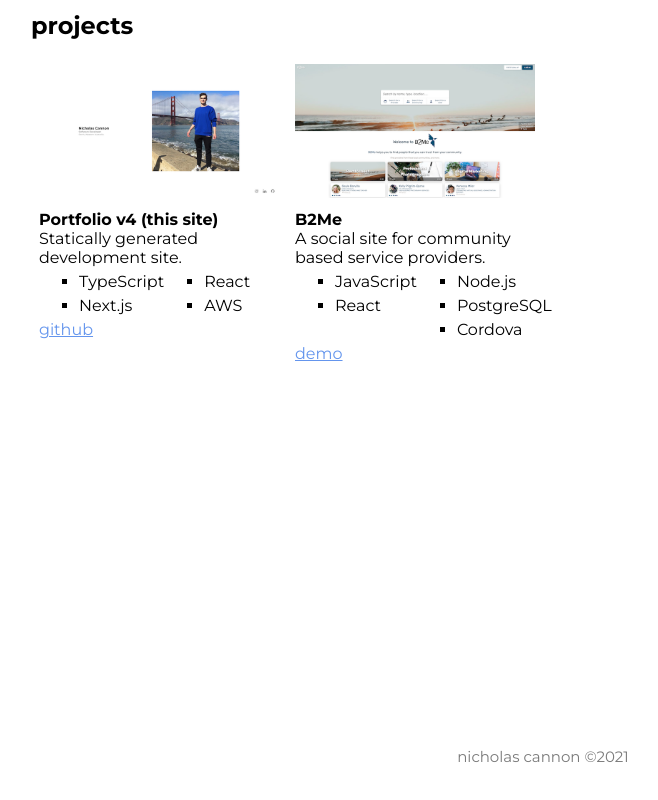
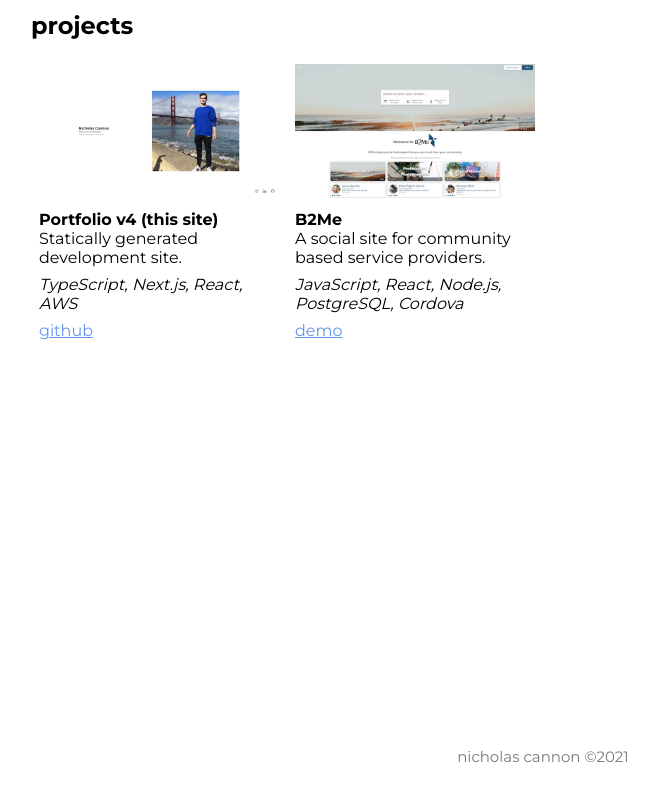
Before and after one commit to nicholascannon1/portfolio-v4, a Next.js app in the folder client/: page / in a window 1280 px wide. Shown: the part 2559-3359 px from the top of the page, without its empty margins (97-755 px from the left). Built offline with nearby package versions, Linux system fonts and the light colour scheme.

Commit message:
remove projects tech list

```diff
--- a/client/components/Project.tsx
+++ b/client/components/Project.tsx
@@ -14,25 +14,17 @@ interface Props {
 const Project = (props: Props) => {
   const { name, image, description, technologies, github, demoLink } = props;
   const hasLinks = github || demoLink;
+  const techList = technologies.length && technologies.slice(1).reduce((text, tech) => `${text}, ${tech}`, technologies[0]);
 
   return (
     <div className={styles.project}>
       <img src={image} alt={name} />
+
       <h4>{name}</h4>
+
       <p>{description}</p>
-      <div className={styles.techList}>
-        <ul>
-          {technologies.slice(0, technologies.length / 2).map((tech) => (
-            <li key={tech}>{tech}</li>
-          ))}
-        </ul>
 
-        <ul>
-          {technologies.slice(technologies.length / 2).map((tech) => (
-            <li key={tech}>{tech}</li>
-          ))}
-        </ul>
-      </div>
+      <p className={styles.techList}>{techList}</p>
 
       {hasLinks && (
         <div className={styles.links}>
--- a/client/styles/project.module.css
+++ b/client/styles/project.module.css
@@ -10,8 +10,8 @@
   margin-top: 0.5rem;
 }
 
-.project ul {
-  width: 100%;
+.links {
+  margin-top: 0.5rem;
 }
 
 .links a {
@@ -19,5 +19,6 @@
 }
 
 .techList {
-  display: flex;
+  margin-top: 0.5rem;
+  font-style: italic;
 }
```
